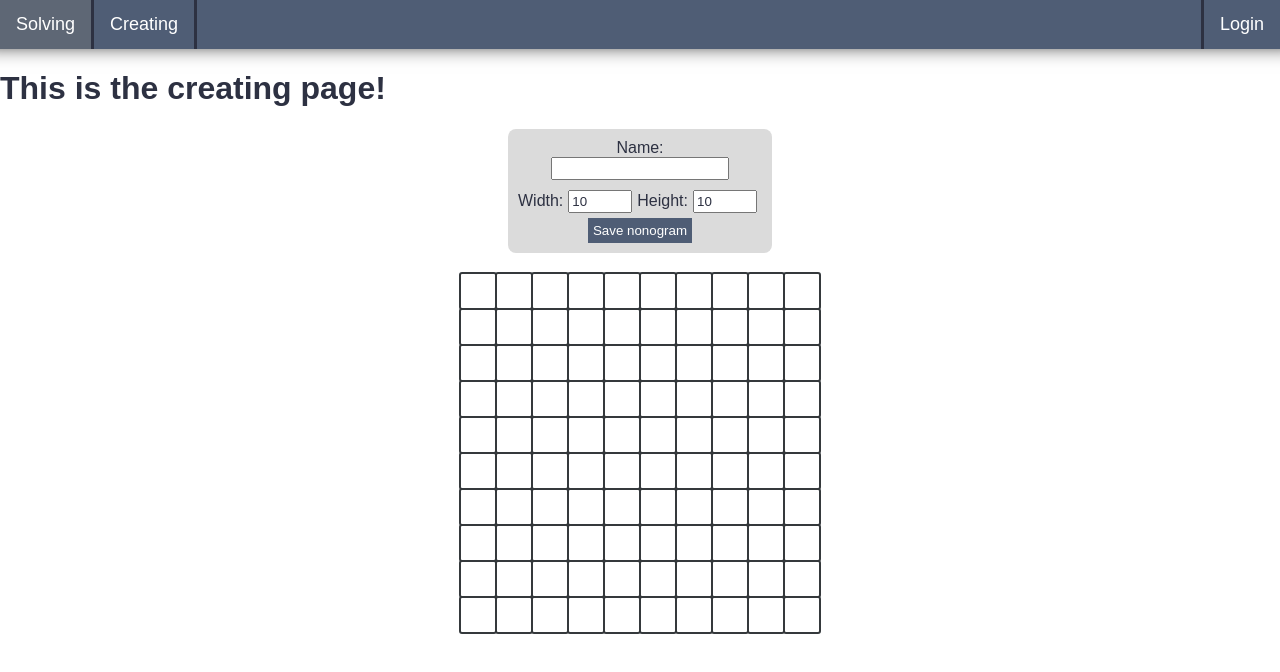
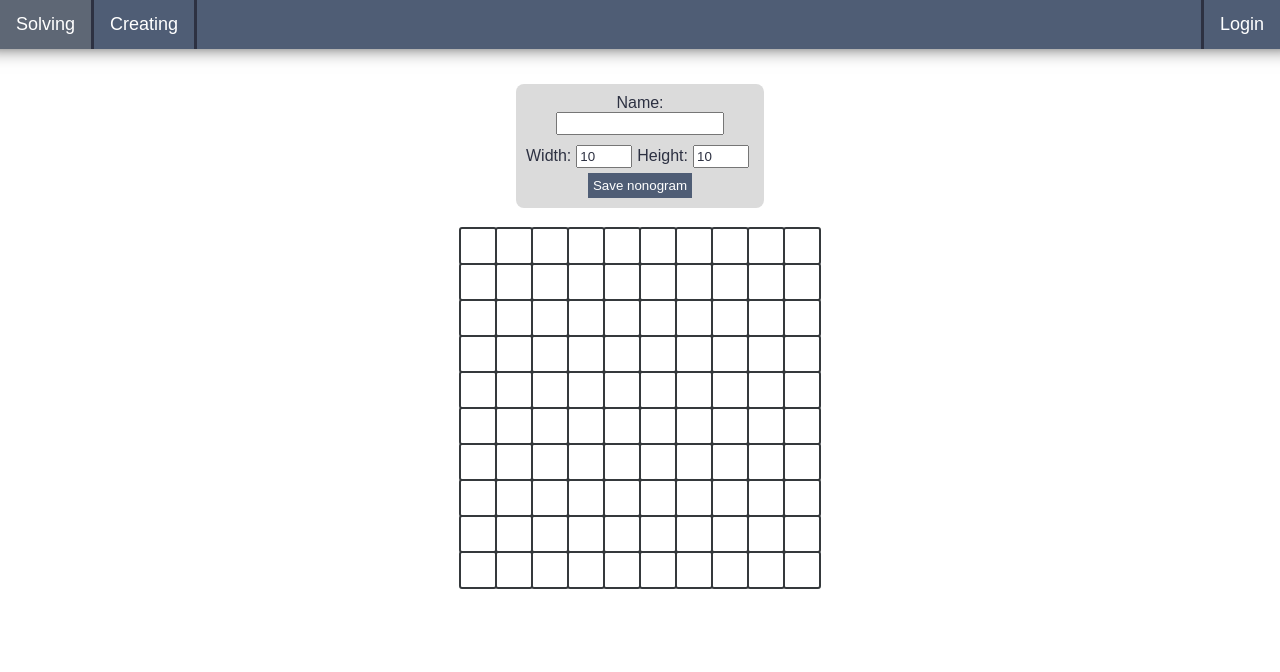
Before and after one commit to arjen0203/nonogram-frontend, a React (Create React App) app: page /creating in a window 1280 px wide. Shown: the top 672 px of the page. Built offline with nearby package versions, Linux system fonts and the light colour scheme.

Commit message:
fixed spamable bug and added login styling

```diff
--- a/src/Creating/Creating.js
+++ b/src/Creating/Creating.js
@@ -13,7 +13,8 @@ class Creating extends React.Component {
             name: '',
             pictureGrid: this.getPictureGrid(10, 10),
             topHints: [],
-            sideHints: []
+            sideHints: [],
+            sizeWarning: ""
         };
     }
 
@@ -50,14 +51,30 @@ class Creating extends React.Component {
         this.setState({pictureGrid});
     }
 
+    getSizeWarning(width, height){
+        let sizeWarning = this.state.sizeWarning;
+        if (width < 4 || height < 4) sizeWarning = "Nonogram should be at least 4 by 4"
+        else sizeWarning = "";
+
+        return sizeWarning;
+    }
+
     changeWidth(width) {
+        if (width > 30) width = 30;
+        if (width < 1) width = 1;
+
+        let sizeWarning = this.getSizeWarning(width, this.state.height);
         let pictureGrid = this.getPictureGrid(width, this.state.height);
-        this.setState({width, pictureGrid});
+        this.setState({width, pictureGrid, sizeWarning});
     }
 
     changeHeight(height) {
+        if (height > 30) height = 30;
+        if (height < 1) height = 1;
+
+        let sizeWarning = this.getSizeWarning(this.state.width, height);
         let pictureGrid = this.getPictureGrid(this.state.width, height);
-        this.setState({height, pictureGrid});
+        this.setState({height, pictureGrid, sizeWarning});
     }
 
     changeName(name) {
@@ -106,7 +123,12 @@ class Creating extends React.Component {
         return {sideHints: sideHints, topHints: topHints};
     }
 
-    saveNonogram(){
+    async saveNonogram(){
+        if (this.state.width < 4 || this.state.height < 4) return;
+        if (this.saving) return
+        this.saving = true;
+
+
         var hints = this.setHints();
 
         var topHintsList = [];
@@ -131,26 +153,27 @@ class Creating extends React.Component {
         })
             .then(res => {
                 if(!res.ok){
-                    this.setState({ ...this.state, saveError: "Something went wrong while saving" });
+                    this.setState({ ...this.state, saveError: "Something went wrong while saving"});
+                    this.saving = false;
                     return Promise.reject("Promise rejected")
                 }
                 res.json()
             })
             .then(data => {
                 this.props.history.push("/");
+                this.saving = false;
             })
-            .catch(this.setState({ ...this.state, registerError: "Something went wrong while saving" }));
+            .catch(this.setState({ ...this.state, registerError: "Something went wrong while saving"}));
+
     }
 
 
     render() {
         return (
             <div>
-                <h1>
-                    This is the creating page!
-                </h1>
                     <Options changeWidth={(e) => this.changeWidth(e)} changeHeight={(e) => this.changeHeight(e)} changeName={(e) => this.changeName(e)}
-                             width={this.state.width} height={this.state.height} name={this.state.name} saveNonogram={() => this.saveNonogram()}></Options>
+                             width={this.state.width} height={this.state.height} name={this.state.name} saveNonogram={() => this.saveNonogram()}
+                            sizeWarning={this.state.sizeWarning}></Options>
                     <DrawingGrid width={this.state.width} height={this.state.height} pictureGrid={this.state.pictureGrid}
                     onClick={(x, y, e) => this.onClick(x, y, e)} onDrag={(x, y, e) => this.onDrag(x, y, e)}></DrawingGrid>
             </div>
--- a/src/Creating/Options.js
+++ b/src/Creating/Options.js
@@ -9,13 +9,15 @@ class Options extends Component {
                     <input className="name-input" type="text" id="fname" name="fname" value={this.props.name} onChange={(e) => this.props.changeName(e.target.value)}></input>
                     <div>
                         <label>Width:</label>
-                        <input className="size-input" type="number" id="width" name="quantity" min="2" max="100"
+                        <input className="size-input" type="number" id="width" name="quantity" min="1" max="30"
                                value={this.props.width} onChange={(e) => this.props.changeWidth(e.target.value)}></input>
                         <label>Height:</label>
-                        <input className="size-input" type="number" id="Height" name="quantity" min="2" max="100"
+                        <input className="size-input" type="number" id="Height" name="quantity" min="1" max="30"
                                value={this.props.height} onChange={(e) => this.props.changeHeight(e.target.value)}></input>
                     </div>
+                    <div className="size-warning">{this.props.sizeWarning}</div>
                     <button onClick={() => this.props.saveNonogram()} className="save-button">Save nonogram</button>
+                    <div className="save-state">{this.props.saveState}</div>
                 </div>
             </div>
         );
--- a/src/Creating/creatingStyling.scss
+++ b/src/Creating/creatingStyling.scss
@@ -13,6 +13,7 @@
         max-width: 400px;
         border-radius: 8px;
         margin-bottom: 20px;
+        margin-top: 35px;
 
         .size-input {
             padding: 2px;
@@ -24,6 +25,12 @@
             width: 70%;
             padding: 2px;
             margin-bottom: 10px;
+        }
+
+        .size-warning {
+            color: darkred;
+            font-size: 14px;
+            font-style: italic;
         }
 
         .save-button {
--- a/src/Login/Login.js
+++ b/src/Login/Login.js
@@ -1,18 +1,20 @@
 import React, {Component} from 'react';
 import './LoginStyle.scss';
+import {Link} from "react-router-dom";
 
 class Login extends Component {
     render() {
         return (
             <div className="center">
                 <div className="login-fields">
+                    <b className="login-title">Login</b>
                     <label>Username:</label>
-                    <input></input>
+                    <input type="text" placeholder="Username"></input>
                     <label>Password:</label>
-                    <input></input>
-                    <label>Password repeat:</label>
-                    <input></input>
+                    <input type="password" placeholder="Password"></input>
                     <button>Login</button>
+
+                    <Link to={'/register'} >Don't have an account yet? Register here.</Link>
                 </div>
             </div>
         );
--- a/src/Login/LoginStyle.scss
+++ b/src/Login/LoginStyle.scss
@@ -7,5 +7,15 @@
     .login-fields {
         display: flex;
         flex-direction: column;
+        background-color: $blackCoral;
+        padding: 20px;
+        border-radius: 20px;
+        margin-top: 60px;
+        color: $white;
+
+        .login-title {
+            text-align: center;
+            color: $white;
+        }
     }
 }
--- a/src/Register/Register.js
+++ b/src/Register/Register.js
@@ -1,10 +1,22 @@
 import React, {Component} from 'react';
+import {Link} from "react-router-dom";
 
 class Register extends Component {
     render() {
         return (
-            <div>
+            <div className="center">
+                <div className="register-fields">
+                    <b className="register-title">Register:</b>
+                    <label>Username:</label>
+                    <input type="text" placeholder="Username"></input>
+                    <label>Password:</label>
+                    <input type="password" placeholder="Password"></input>
+                    <label>Password repeat:</label>
+                    <input type="password" placeholder="Password repeat"></input>
+                    <button>Register</button>
 
+                    <Link to={'/login'} >Already have an account? Login here.</Link>
+                </div>
             </div>
         );
     }
--- a/src/Solving/GetNonogram.js
+++ b/src/Solving/GetNonogram.js
@@ -53,11 +53,9 @@ class GetNonogram extends React.Component {
                 newSolveState[i].push(0);
             }
         }
-        if (this.state._isMounted) {
+        if (this._isMounted) {
             this.setState({topRow: newTopRow, sideRow: newSideRow, solveState: newSolveState, loading: false});
         }
-
-
     }
 
     render() {
--- a/src/Solving/SolvingStyle.scss
+++ b/src/Solving/SolvingStyle.scss
@@ -88,6 +88,7 @@
                 font-size: 35px;
                 line-height: 36px;
                 user-select: none;
+                border-radius: 3px;
             }
             .square-filled {
                 background-color: $gunMetal;
@@ -101,6 +102,7 @@
                 font-size: 35px;
                 line-height: 36px;
                 user-select: none;
+                border-radius: 3px;
             }
         }
     }
```
